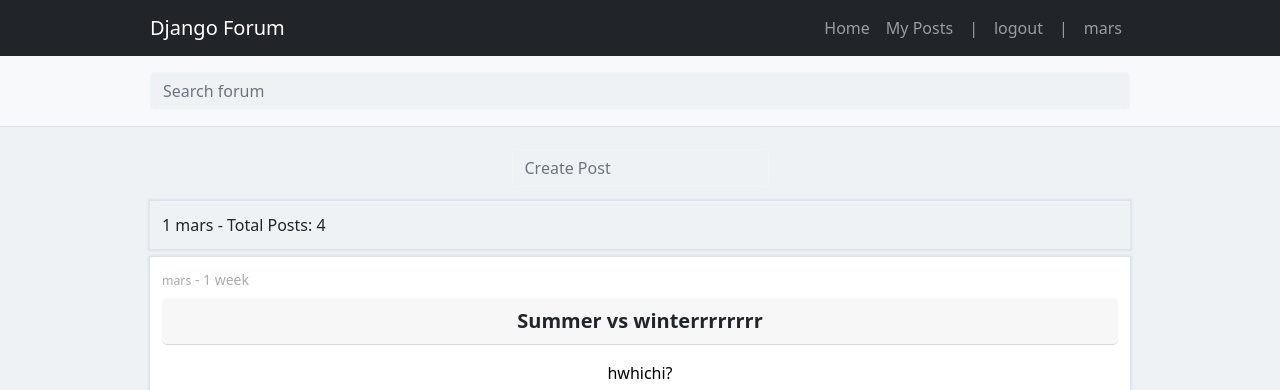
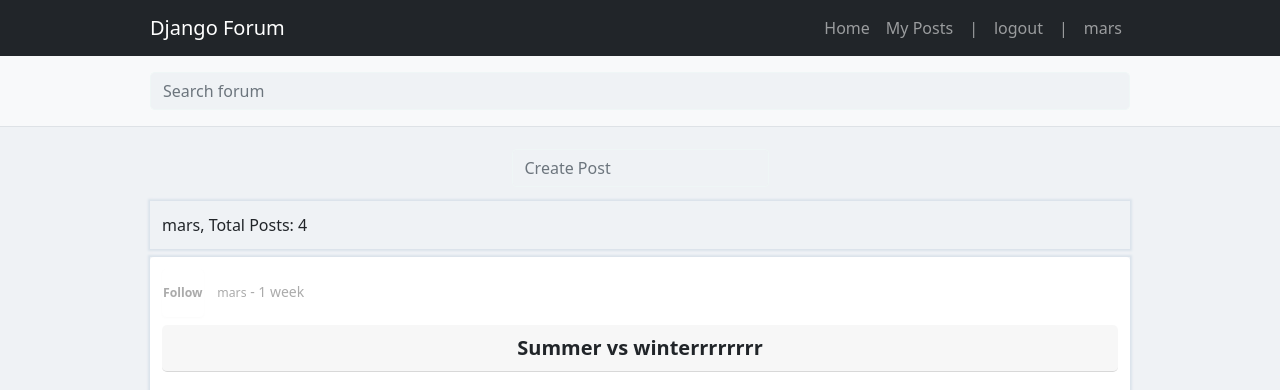
Before and after one commit to margaritisarg/forum, a Django app: page /myposts/ in a window 1280 px wide. Shown: the top 390 px of the page. Run offline with Django 4.2, Linux system fonts and the light colour scheme; a user stored in the database is signed in; data comes from the database, SQL or seed files in the repository; some libraries are stand-ins or nearby versions.

Commit message:
DB follow table added. PLacement of button in post

```diff
--- a/base/admin.py
+++ b/base/admin.py
@@ -1,8 +1,9 @@
 from django.contrib import admin
 
 # Register your models here.
-from .models import Post, Comment, UserProfile
+from .models import Post, Comment, UserProfile, Follow
 
 admin.site.register(Post)
 admin.site.register(Comment)
+admin.site.register(Follow)
 admin.site.register(UserProfile)
--- a/base/models.py
+++ b/base/models.py
@@ -27,7 +27,7 @@ class Comment(models.Model):
         ordering = ['-updated', '-created']
 
     def __str__(self):
-        return self.header
+        return self.body
 
 
 class UserProfile(models.Model):
@@ -38,3 +38,13 @@ class UserProfile(models.Model):
 
     def __str__(self):
         return self.description
+
+
+class Follow(models.Model):
+    followed = models.ForeignKey(settings.AUTH_USER_MODEL, on_delete=models.CASCADE, related_name='followed')
+    follower = models.ForeignKey(settings.AUTH_USER_MODEL, on_delete=models.CASCADE, related_name='follower')
+    updated = models.DateTimeField(auto_now=True)
+    created = models.DateTimeField(auto_now_add=True)
+
+    def __str__(self):
+        return f"{str(self.id)} {self.followed} {self.follower}"
--- a/base/static/css/styles_custom.css
+++ b/base/static/css/styles_custom.css
@@ -1,4 +1,4 @@
-.button-6-custom, .button-delete-custom, .nav-button-delete {
+.button-6-custom, .button-delete-custom, .nav-button-delete, .button-follow {
     align-items: center;
     background-color: #EFF2F5;
     border: 1px solid rgba(133, 133, 133, 0.1);
@@ -119,3 +119,24 @@
   .padding-custom{
     padding: 0%;
   }
+
+  .button-follow{
+    padding: 0%;
+    margin: 0%;
+    font-size: 0.875em;
+    color: #ababab;
+    text-decoration: none;
+    background-color: white;
+    border-color: white;
+    margin-right: 10px;
+  }
+
+  .button-follow:hover, .button-follow:focus {
+    color: blue;
+    transform: translateY(-1px);
+  }
+
+
+  form{
+    all: unset
+  }
--- a/base/templates/base/components/post_component.html
+++ b/base/templates/base/components/post_component.html
@@ -2,12 +2,18 @@
 
 <div class="card mb-4-post">
     <div class="card-body">
-        <div class="card-text-small"> <a class="card-text-small" href="{% url 'userprofile' post.user_id %}#">{{post.user}}</a> - {{post.created | timesince}}   </div>
-        <!-- <div class="small text-muted"> {{user}} </div> -->
+        <div class="card-text-small">
+            <form method="POST" action="" class="card-text-small">
+                {% csrf_token %}
+                    <a class="button-follow" href="{% url 'deletepost' post.id %}#"> Follow </a>
+            </form>
+            <a class="card-text-small" href="{% url 'userprofile' post.user_id %}#">{{post.user}}</a> - {{post.created | timesince}}
+        </div>
+
         <div class="card-header">{{post.header}} </div>
-        <!-- <h2 class="card-title">Featured Post Title</h2> -->
+
         <p class="card-text-body-custom"> {{post.body}} </p>
-        <!-- <a class="btn btn-primary" href="#!">Read more →</a> -->
+
         <iframe class="card-img-top center" src="https://giphy.com/embed/duzpaTbCUy9Vu" width="100%" height="100%" frameBorder="0" class="giphy-embed" allowFullScreen></iframe>
 
 
--- a/base/templates/base/myposts.html
+++ b/base/templates/base/myposts.html
@@ -5,7 +5,7 @@
     <div class="container">
         {% include 'base/create_post_link.html'%}
 
-        <div class="card-body mb-4-custom"> {{user_id}}  {{username}} - Total Posts: {{posts.count}}</div>
+        <div class="card-body mb-4-custom">{{username}}, Total Posts: {{posts.count}}</div>
 
         {% if posts is not None %}
             {% for post in posts %}
--- a/base/templates/base/user_profile.html
+++ b/base/templates/base/user_profile.html
@@ -3,7 +3,7 @@
 {% block content %}
 
     <div class="container">
-        <h1> {{user_profile.user__username}} </h1>
+        <h1> {{user_profile.user__username}} - {{user_follower_count}} Followers </h1>
         <p> {{user_profile.description}} <p>
 
     </div>
--- a/base/views.py
+++ b/base/views.py
@@ -2,7 +2,7 @@ from django.shortcuts import redirect, render
 from django.contrib.auth.models import User
 from django.contrib.auth import authenticate, login, logout
 from django.contrib.auth.decorators import login_required
-from .models import Post, Comment, UserProfile
+from .models import Post, Comment, UserProfile, Follow
 from django.db.models import Q
 
 def loginPage(request):
@@ -95,12 +95,11 @@ def commentspost(request, pk):
 
 def userprofile(request, pk):
     user_profile = UserProfile.objects.filter(user__id=pk).values('id', 'description', 'user_id', 'user__username')
-    print()
-    print(user_profile)
-    print(user_profile[0])
-    print(user_profile[0]['description'])
-    print()
-    context = {'user_profile': user_profile[0]}
+    user_followers = Follow.objects.filter(followed_id=pk).values('id', 'followed_id', 'follower_id')
+
+    user_followers_count = user_followers.count()
+
+    context = {'user_profile': user_profile[0], 'user_follower_count': user_followers_count}
     return render(request, 'base/user_profile.html', context)
 
 
```
Also changed, not shown: base/migrations/0007_follow_delete_full_post_comment.py (added), base/migrations/0008_follow_follower_alter_follow_followed.py (added), db.sqlite3.
